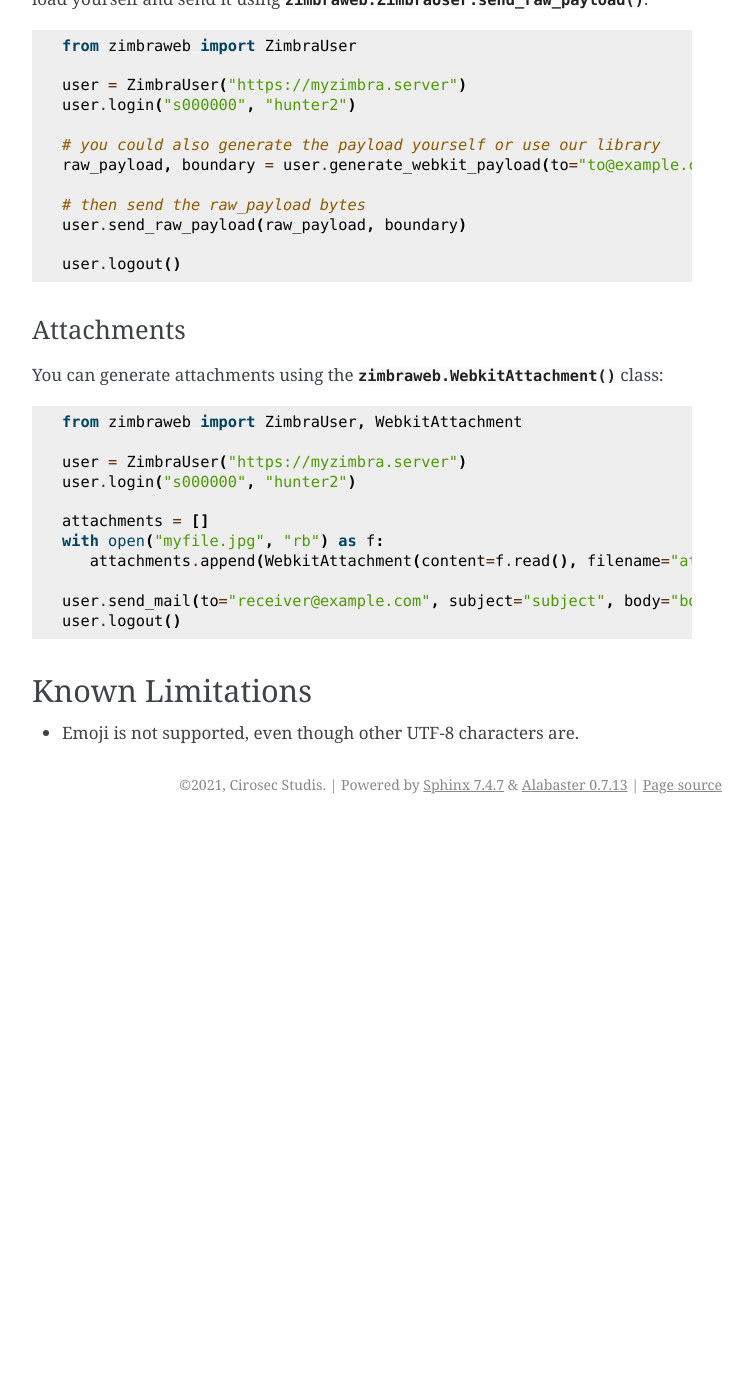
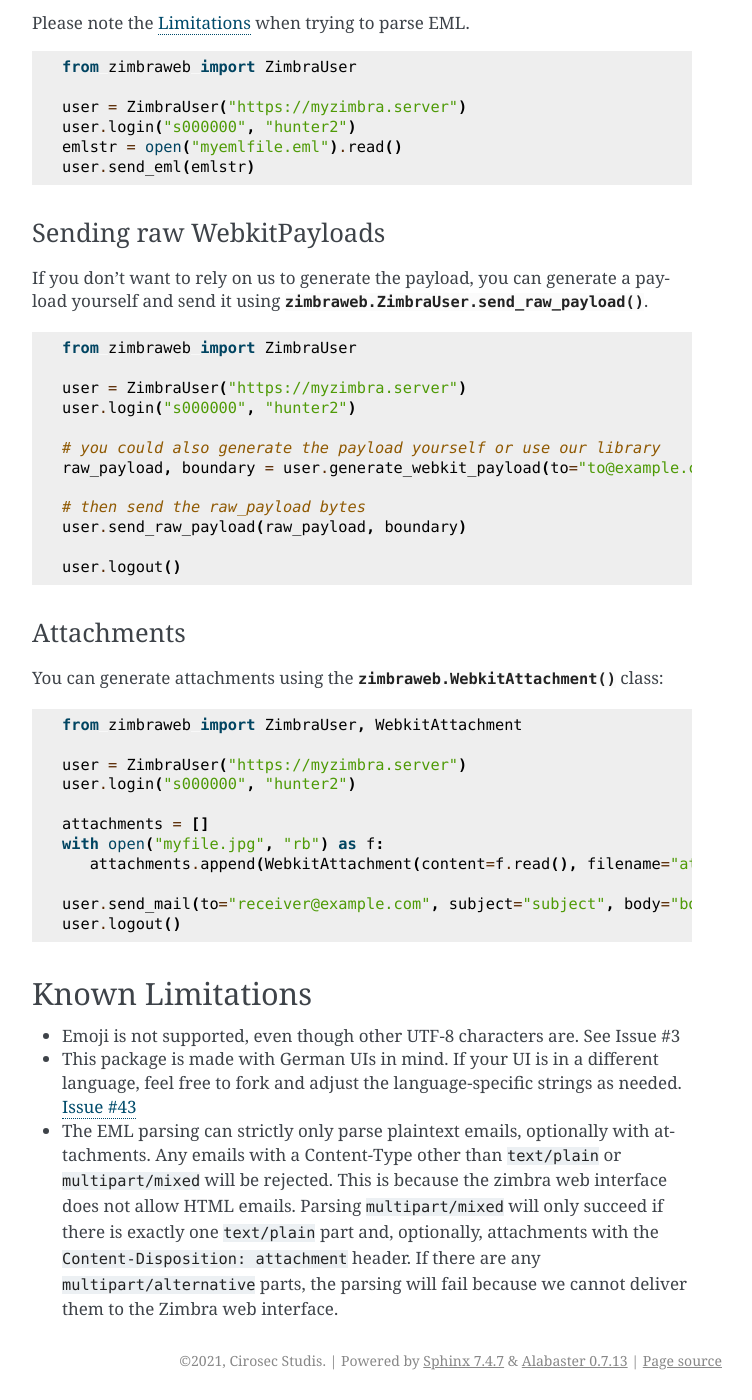
Before and after one commit to TINF21CS1/python-zimbra-web, a Sphinx documentation site: the page built from docs/source/index.rst, in a window 1280 px wide and 1400 px high, scrolled down 836 px. Shown: the whole window, without its empty margins (388-1140 px from the left). Built offline with Sphinx 7.4.7, drawn with Linux system fonts in a browser that asks for light colours; before the commit the page ends 1660 px from its top, so only the background shows below that; some of the changed text lies outside the part shown.

Commit message:
:memo: Update documentation

```diff
--- a/docs/source/index.rst
+++ b/docs/source/index.rst
@@ -42,6 +42,21 @@
    user.send_mail(to="receiver@example.com", subject="subject", body="body", cc="cc@example.com")
    user.logout()
 
+Sending EMLs
+~~~~~~~~~~~~
+
+Please note the `Limitations <#known-limitations>`__ when trying to
+parse EML.
+
+.. code:: python
+
+   from zimbraweb import ZimbraUser
+
+   user = ZimbraUser("https://myzimbra.server")
+   user.login("s000000", "hunter2")
+   emlstr = open("myemlfile.eml").read()
+   user.send_eml(emlstr)
+
 Sending raw WebkitPayloads
 ~~~~~~~~~~~~~~~~~~~~~~~~~~
 
@@ -85,4 +100,18 @@
 Known Limitations
 -----------------
 
--  Emoji is not supported, even though other UTF-8 characters are.
+-  Emoji is not supported, even though other UTF-8 characters are. See
+   Issue #3
+-  This package is made with German UIs in mind. If your UI is in a
+   different language, feel free to fork and adjust the
+   language-specific strings as needed. `Issue
+   #43 <https://github.com/cirosec-studis/python-zimbra-web/issues/43>`__
+-  The EML parsing can strictly only parse plaintext emails, optionally
+   with attachments. Any emails with a Content-Type other than
+   ``text/plain`` or ``multipart/mixed`` will be rejected. This is
+   because the zimbra web interface does not allow HTML emails. Parsing
+   ``multipart/mixed`` will only succeed if there is exactly one
+   ``text/plain`` part and, optionally, attachments with the
+   ``Content-Disposition: attachment`` header. If there are any
+   ``multipart/alternative`` parts, the parsing will fail because we
+   cannot deliver them to the Zimbra web interface.
```
Also changed, not shown: README.md (+13 -0 lines), docs/source/zimbraweb.rst (+10 -0 lines).
